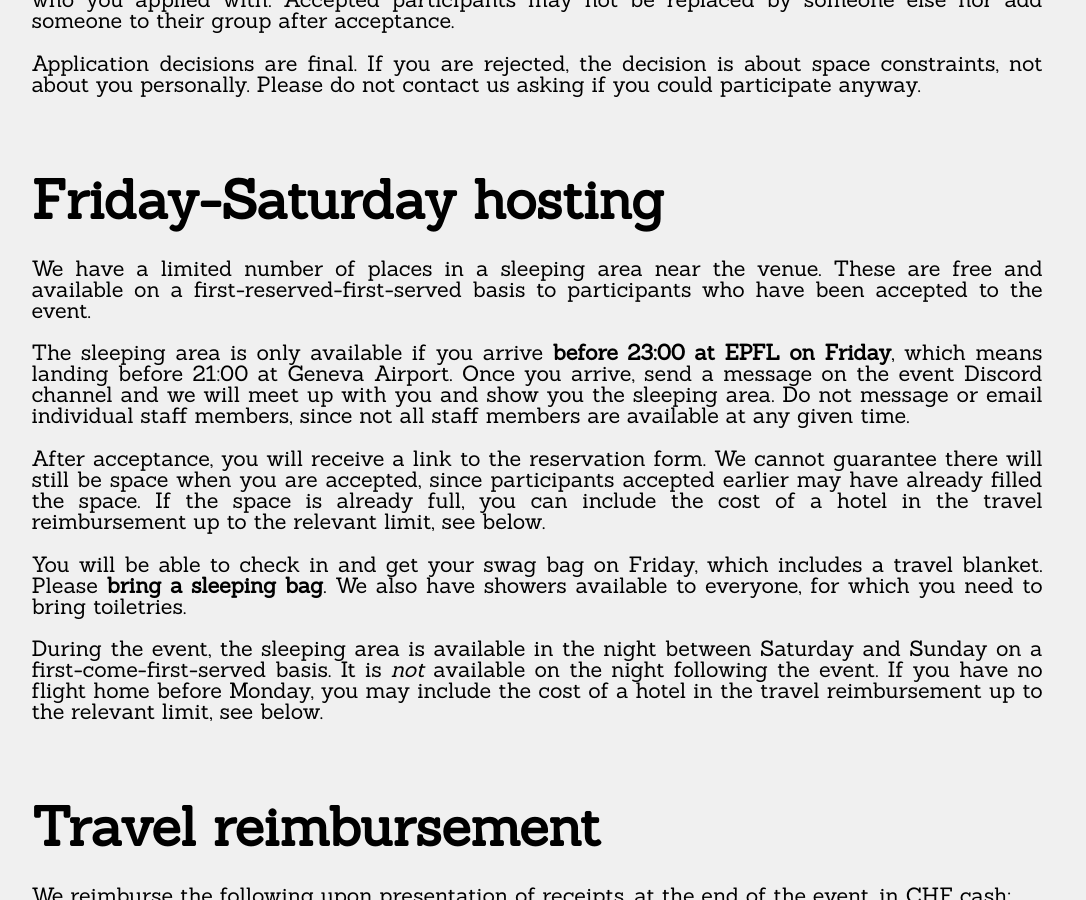
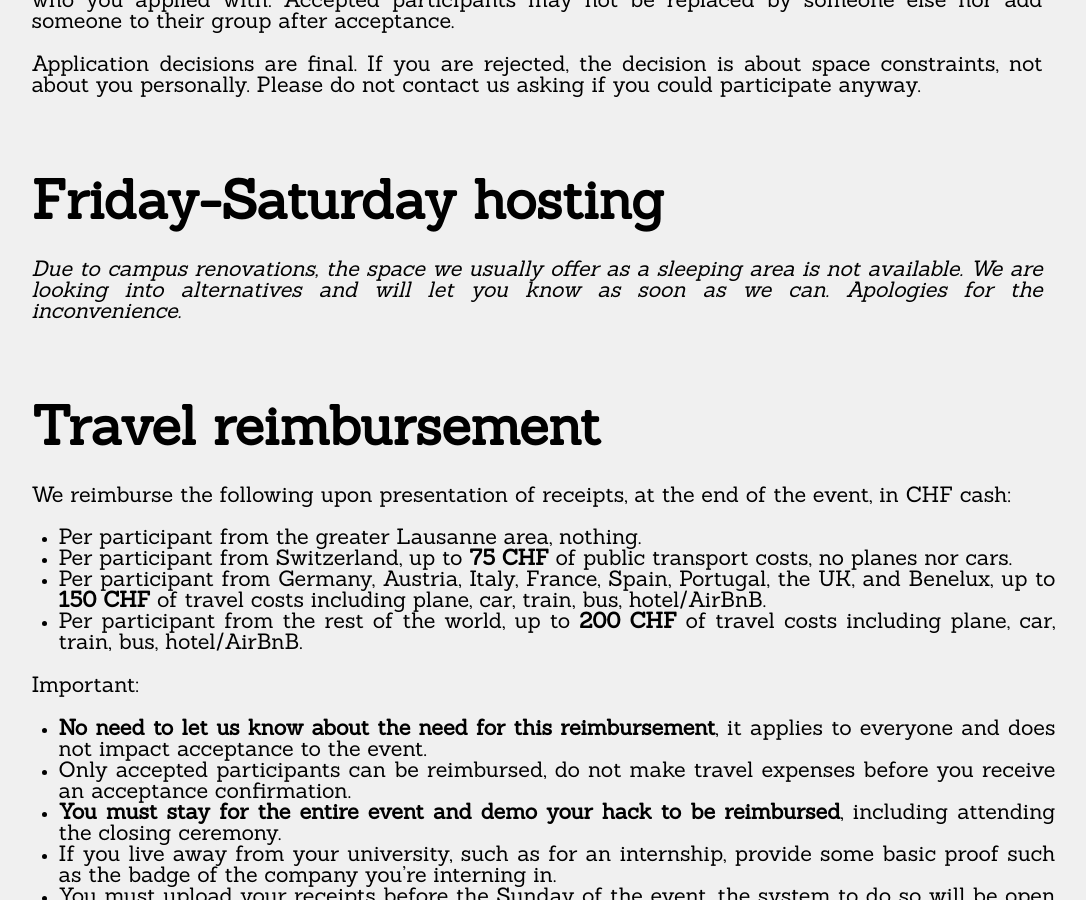
Before and after one commit to LauzHack/LauzHack.github.io, a Jekyll site: the page built from policies.md, in a window 1280 px wide and 900 px high, scrolled down 383 px. Shown: the whole window, without its empty margins (103-1189 px from the left). Built offline with Jekyll 4.4.1, drawn with Linux system fonts in a browser that asks for light colours.

Commit message:
Make it clear we do not have the bunker anymore

```diff
--- a/policies.md
+++ b/policies.md
@@ -22,22 +22,7 @@ Please do not contact us asking if you could participate anyway.
 
 # Friday-Saturday hosting
 
-We have a limited number of places in a sleeping area near the venue.
-These are free and available on a first-reserved-first-served basis to participants who have been accepted to the event.
-
-The sleeping area is only available if you arrive **before 23:00 at EPFL on Friday**, which means landing before 21:00 at Geneva Airport.
-Once you arrive, send a message on the event Discord channel and we will meet up with you and show you the sleeping area.
-Do not message or email individual staff members, since not all staff members are available at any given time.
-
-After acceptance, you will receive a link to the reservation form.
-We cannot guarantee there will still be space when you are accepted, since participants accepted earlier may have already filled the space.
-If the space is already full, you can include the cost of a hotel in the travel reimbursement up to the relevant limit, see below.
-
-You will be able to check in and get your swag bag on Friday, which includes a travel blanket. Please **bring a sleeping bag**.
-We also have showers available to everyone, for which you need to bring toiletries.
-
-During the event, the sleeping area is available in the night between Saturday and Sunday on a first-come-first-served basis.
-It is _not_ available on the night following the event. If you have no flight home before Monday, you may include the cost of a hotel in the travel reimbursement up to the relevant limit, see below.
+_Due to campus renovations, the space we usually offer as a sleeping area is not available. We are looking into alternatives and will let you know as soon as we can. Apologies for the inconvenience._
 
 
 # Travel reimbursement
```
